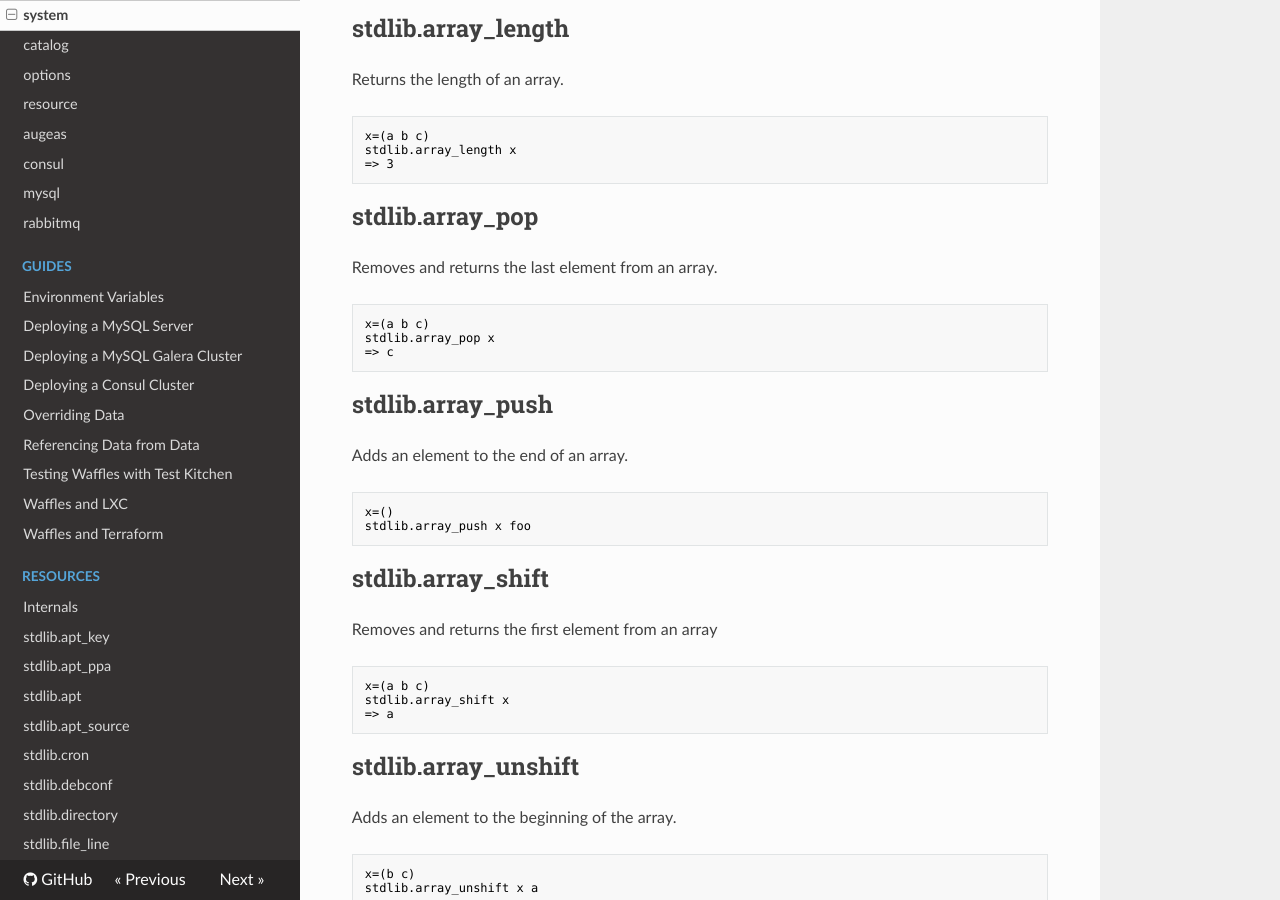
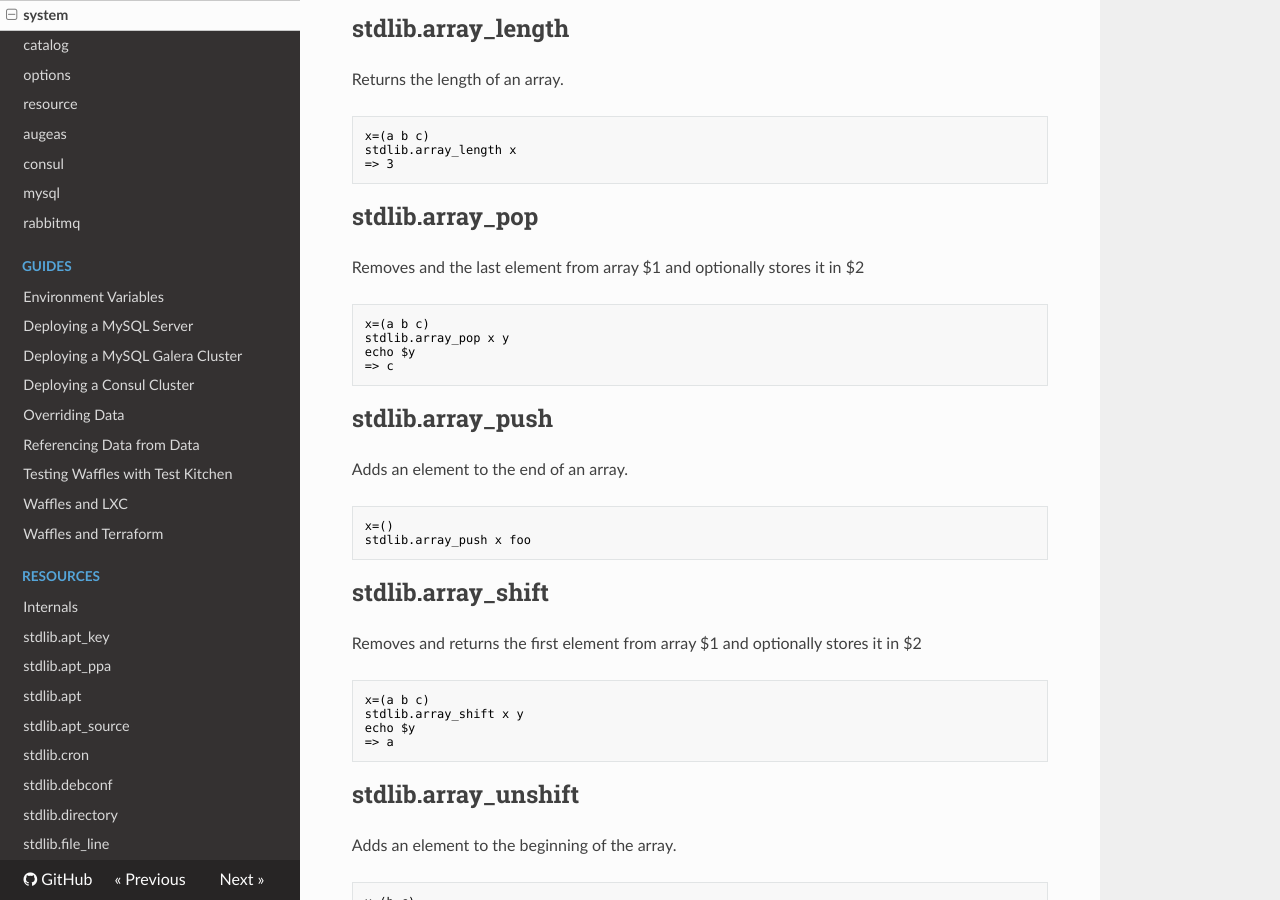
Before and after one commit to wffls/waffles, an MkDocs documentation site: the page built from docs/functions/system.md, in a window 1280 px wide and 900 px high, scrolled down 526 px. Built offline with MkDocs 1.6.1, drawn with Linux system fonts in a browser that asks for light colours; nearby versions of some CDN libraries; old or Windows-style settings are respelled for this version of MkDocs.

Commit message:
Array Refactor
This commit refactors the array functions and makes the appropriate changes to
where they're being used. Also fixed some bugs that were uncovered by doing
this.

Added some simple unit tests for some of the stdlib functions.

````diff
--- a/docs/functions/system.md
+++ b/docs/functions/system.md
@@ -33,11 +33,12 @@ stdlib.array_length x
 
 ## stdlib.array_pop
 
-Removes and returns the last element from an array.
+Removes and the last element from array $1 and optionally stores it in $2
 
 ```shell
 x=(a b c)
-stdlib.array_pop x
+stdlib.array_pop x y
+echo $y
 => c
 ```
 
@@ -52,11 +53,12 @@ stdlib.array_push x foo
 
 ## stdlib.array_shift
 
-Removes and returns the first element from an array
+Removes and returns the first element from array $1 and optionally stores it in $2
 
 ```shell
 x=(a b c)
-stdlib.array_shift x
+stdlib.array_shift x y
+echo $y
 => a
 ```
 
@@ -67,6 +69,7 @@ Adds an element to the beginning of the array.
 ```shell
 x=(b c)
 stdlib.array_unshift x a
+
 ```
 
 ## stdlib.capture_error
````
Also changed, not shown: 4 other files.
